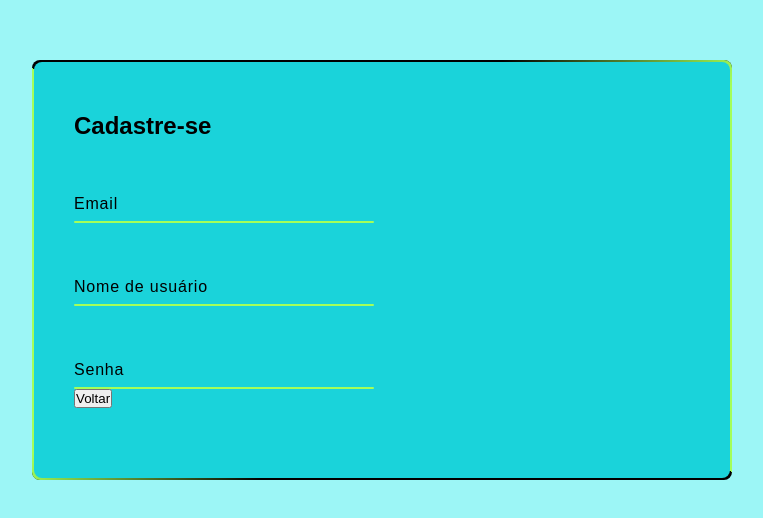
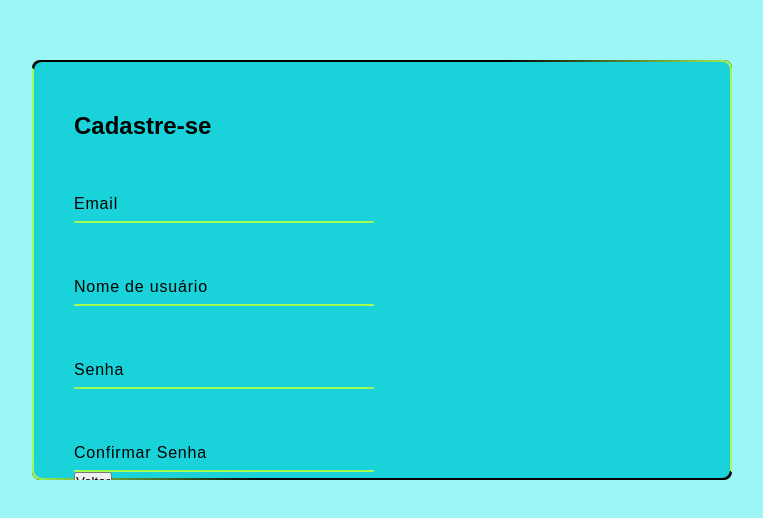
Before and after one commit to lucas-nepomuceno-coelho/SiteAthenista, a plain HTML site: page cadastre-se.html in a window 1280 px wide. Shown: the part 130-648 px from the top of the page, without its empty margins (258-1021 px from the left). Drawn offline with Linux system fonts and the light colour scheme.

Commit message:
Update cadastre-se.html

```diff
--- a/cadastre-se.html
+++ b/cadastre-se.html
@@ -25,6 +25,11 @@
             <span>Senha</span>
             <i></i>
         </div>
+         <div class="inputBox-login">
+            <input type="password" required="required">
+            <span>Confirmar Senha</span>
+            <i></i>
+        </div>
         <div class="links-login">
             <a href="index.html"> <input type="submit" value="Voltar"> </a>
         </div>
```
